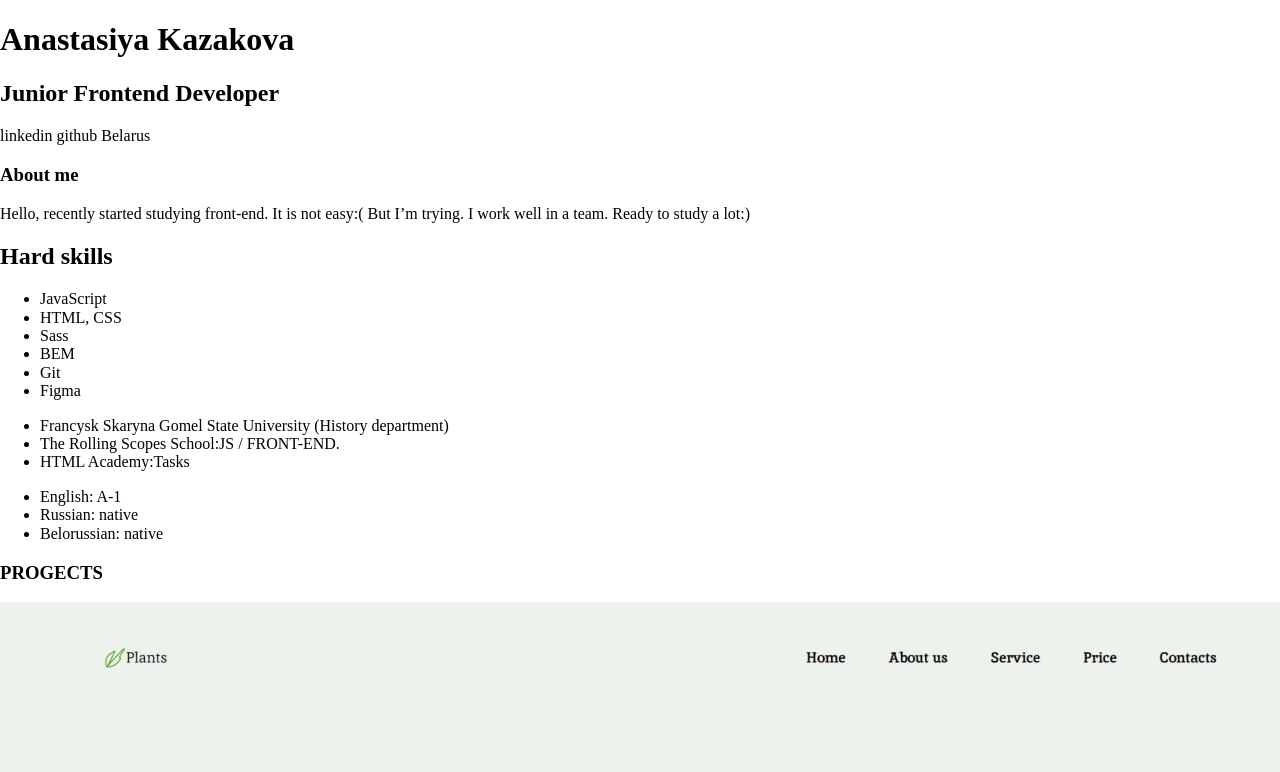
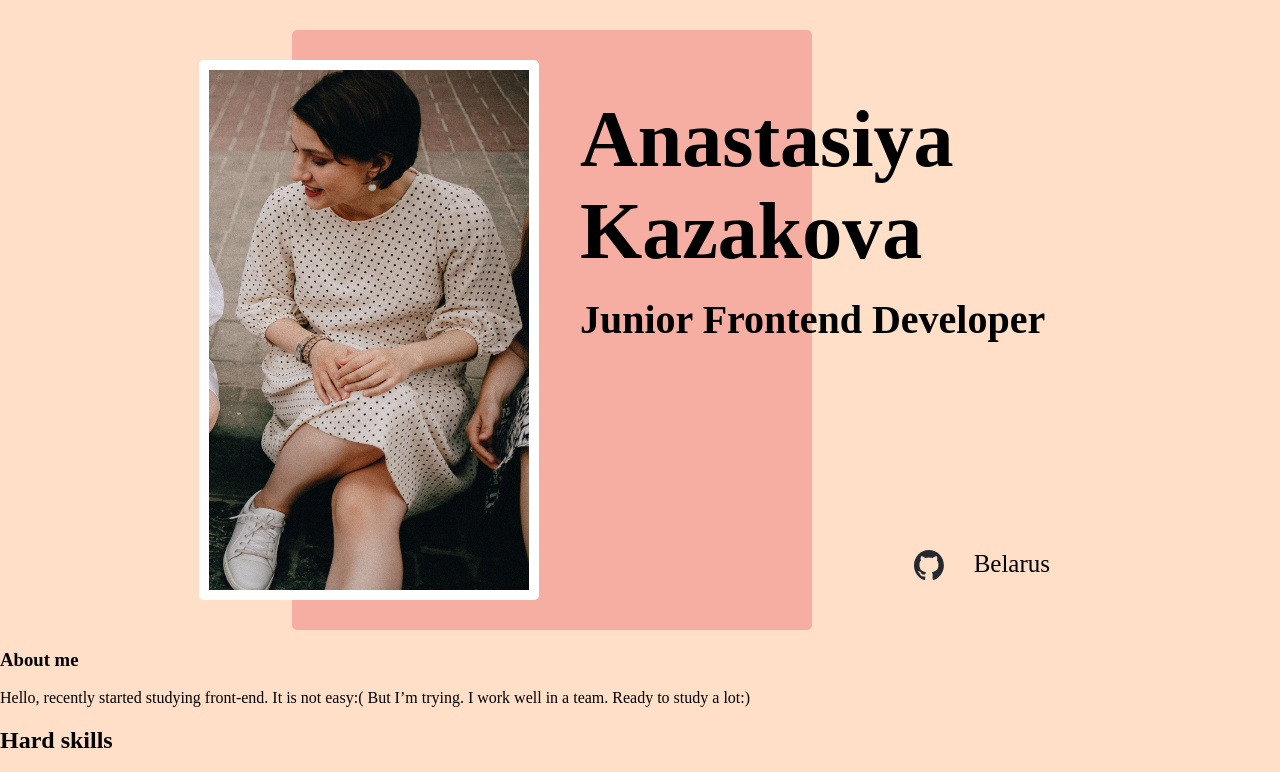
Before and after one commit to anastasia19141918/CV, a website: page MyCv/index.html in a window 1280 px wide. Shown: the top 772 px of the page. Drawn offline with Linux system fonts and the light colour scheme.

Commit message:
feat: add heder

```diff
--- a/MyCv/index.html
+++ b/MyCv/index.html
@@ -8,15 +8,15 @@
 </head>
 <body>
   <header class="header">
-    <div class="wrapper">
-      <div class="header__foto"></div>
+    <div class="wrapper wrapper__header">
+      <img src="./img/portfolio.jpg" alt="foto portfolio" class="header__img">
       <div class="header__square"></div>
-      <div class="header__disk">
+      <div class="header__desk">
         <h1 class="header__title"> Anastasiya Kazakova</h1>
         <h2 class="headr__profession">Junior Frontend Developer</h2>
         <div class="header__social">
-          <span class="header__linkendin">linkedin</span>
-          <span class="header__githab">github</span>
+          <!--<span class="header__linkendin">linkedin</span>-->
+          <a href="https://github.com/anastasia19141918"><span class="header__githab"></span></a>
           <span class="header__contri">Belarus</span>
         </div>
       </div>
--- a/MyCv/sass/absracts/_constans.scss
+++ b/MyCv/sass/absracts/_constans.scss
@@ -1,6 +1,6 @@
 $color-title: #000000;
 $color-text: #362a32;
-$color-body: #f8efce;
+$color-body: #ffdfc8;
 $color-block:#f6aea3;
 $color-number-slaider: #ffffff;
 
--- /dev/null
+++ b/MyCv/sass/base/_base.scss
@@ -0,0 +1,8 @@
+body {
+  background-color: $color-body;
+}
+
+a {
+  text-decoration: none;
+  color: $color-title;
+}
--- a/MyCv/sass/index.scss
+++ b/MyCv/sass/index.scss
@@ -1,3 +1,9 @@
-@import "/sass/reset.css";
+//normalize
+@import "./reset.css";
 
 @import "absracts/constans";
+
+@import "base/base";
+
+@import "layout/wrapper";
+@import"layout/header";
--- /dev/null
+++ b/MyCv/sass/layout/_header.scss
@@ -0,0 +1,77 @@
+.header {
+  padding: 30px 10px;
+}
+
+.wrapper__header {
+  display: flex;
+  flex-direction: row;
+  justify-content: space-between;
+}
+
+.header__img {
+  position: relative;
+  z-index: 7;
+  height: 520px;
+  width: 320px;
+  margin: 30px 0px 0px 15%;
+  border-radius: 5px;
+  border: 10px solid $color-number-slaider;
+}
+
+.header__square {
+  position: absolute;
+  height: 600px;
+  width: 520px;
+  margin-left: 22%;
+  background-color: $color-block;
+  border-radius: 5px;
+}
+
+.header__desk {
+  z-index: 7;
+  padding: 5% 0 0 0;
+  display: flex;
+  flex-direction: column;
+}
+
+.header__title {
+  width: 690px;
+  margin: 0 0 20px 0;
+  color: $color-title;
+  font-size: 80px;
+}
+
+.headr__profession {
+  margin: 0 0 30% 0;
+  color: $color-title;
+  font-size: 40px;
+}
+
+.header__social {
+  width: 470px;
+  display: flex;
+  flex-direction: row;
+  justify-content: flex-end;
+  gap: 0 30px;
+}
+
+.header__contri {
+  margin: 0;
+  font-size: 25px;
+  font-weight: 200;
+  cursor: pointer;
+  transition: 0.2s;
+}
+
+.header__githab {
+  display: block;
+  width: 30px;
+  height: 30px;
+  background-image: url("../../img/github-mark.svg");
+  background-size: 30px 30px;
+  transition: 0.2s;
+}
+
+.header__githab:hover,.header__contri:hover {
+  transform: scale(1.2);
+}
--- /dev/null
+++ b/MyCv/sass/layout/_wrapper.scss
@@ -0,0 +1,4 @@
+.wrapper {
+  max-width: $conten-width;
+  margin: auto;
+}
```
Also changed, not shown: MyCv/img/github-mark.svg (added), MyCv/img/portfolio.jpg (added), MyCv/sass/index.css, 1 other file.
